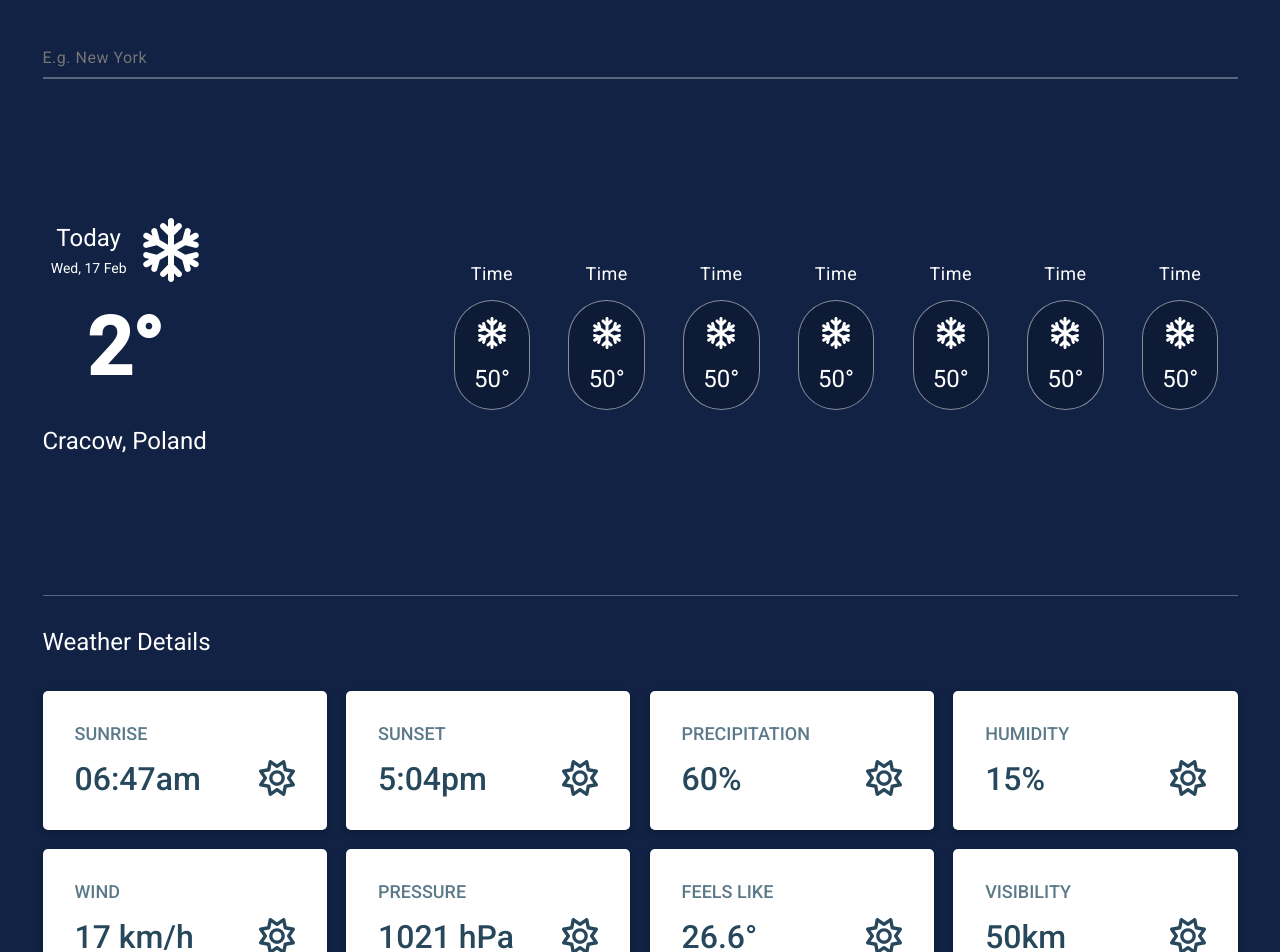
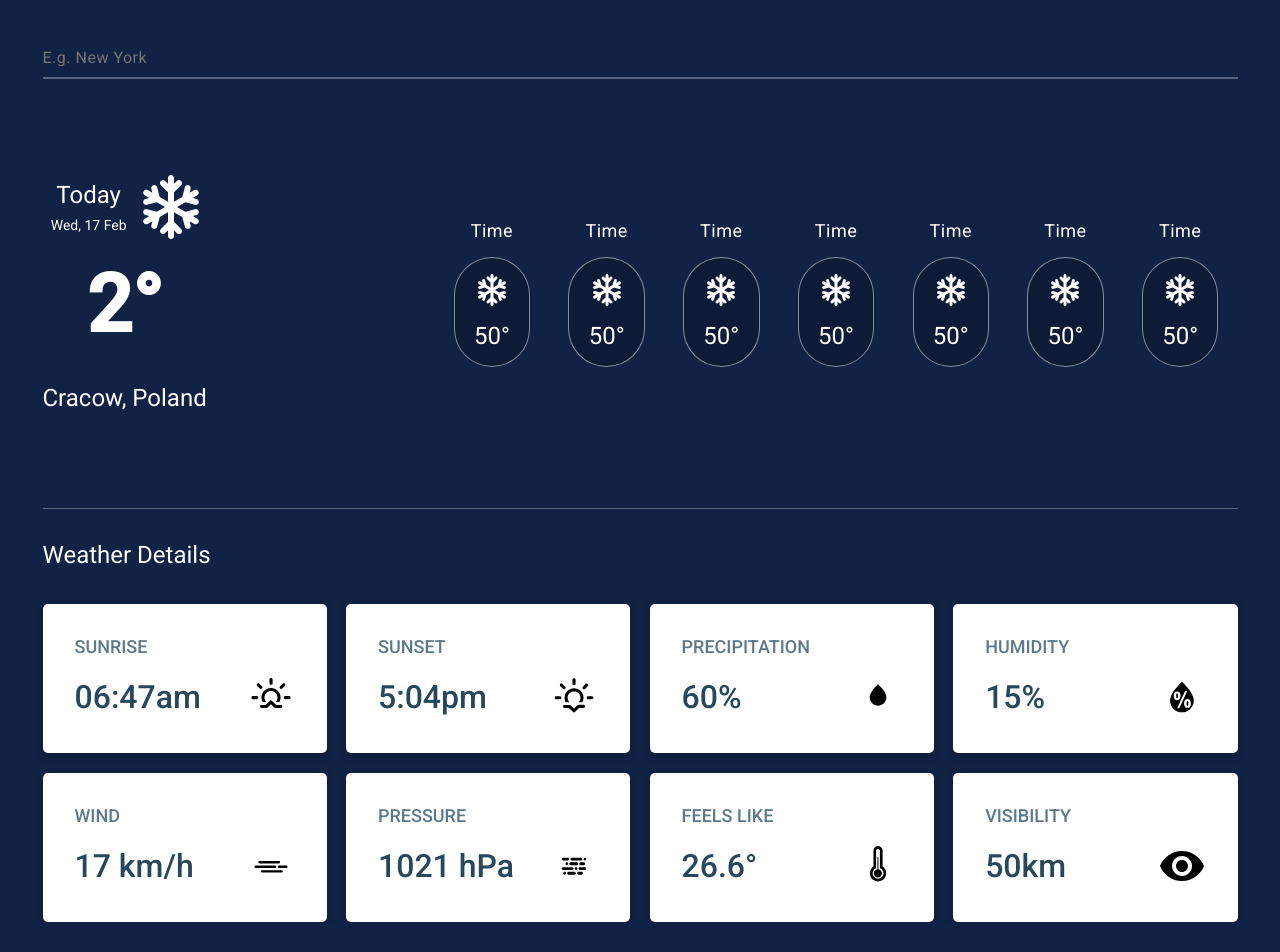
Before and after one commit to danlleo/Weather-App-Diploma-Project, a React (Create React App) app: page / in a window 1280 px wide. Shown: the top 952 px of the page. After the commit the page ends 922 px from the top, so only its background shows below. Built offline with nearby package versions, Linux system fonts and the light colour scheme.

Commit message:
Another update :33

```diff
--- a/package.json
+++ b/package.json
@@ -13,8 +13,10 @@
     "axios": "^0.26.1",
     "react": "^18.0.0",
     "react-dom": "^18.0.0",
+    "react-icons": "^4.3.1",
     "react-redux": "^7.2.8",
     "react-scripts": "5.0.1",
+    "react-spinners": "^0.11.0",
     "redux": "^4.1.2",
     "web-vitals": "^2.1.0"
   },
--- a/src/App.js
+++ b/src/App.js
@@ -2,24 +2,43 @@ import React from "react";
 import Forecast from "./components/Forecast/Forecast";
 import Search from "./components/Search/Search";
 import WeatherData from "./components/WeatherData/WeatherData";
+import { PuffLoader } from "react-spinners";
 import { useSelector } from "react-redux";
 import "./index.css";
 
 const App = () => {
   const loading = useSelector((state) => state.loading);
+  const error = useSelector((state) => state.error);
+
+  const dataContainer = () => {
+    return (
+      <>
+        {error ? (
+          <div style={{ marginTop: "4rem" }}>
+            <img
+              src="https://thedigify.com/image/no-search-found.png"
+              alt="not found"
+            />
+          </div>
+        ) : (
+          <>
+            <Forecast />
+            <WeatherData />
+          </>
+        )}
+      </>
+    );
+  };
 
   return (
     <div className="container">
       <Search />
       {loading ? (
-        <>
-          <h1>Loading...</h1>
-        </>
+        <div style={{ marginTop: "4rem" }}>
+          <PuffLoader color={"var(--main-color)"} />
+        </div>
       ) : (
-        <>
-          <Forecast />
-          <WeatherData />
-        </>
+        dataContainer()
       )}
     </div>
   );
--- a/src/components/Forecast/Forecast.css
+++ b/src/components/Forecast/Forecast.css
@@ -2,6 +2,7 @@
   display: flex;
   justify-content: space-between;
   width: 100%;
+  margin: 6rem 0;
 }
 
 .forecast-container__current {
--- a/src/components/WeatherData/WeatherData.css
+++ b/src/components/WeatherData/WeatherData.css
@@ -39,6 +39,11 @@
 .data-list__item-data {
   display: flex;
   justify-content: space-between;
+  align-items: center;
+}
+
+.data-list__item-data svg {
+  font-size: 48px;
 }
 
 .data-list__item-data h3 {
--- a/src/components/WeatherData/WeatherData.jsx
+++ b/src/components/WeatherData/WeatherData.jsx
@@ -1,6 +1,14 @@
 import React from "react";
-import { FontAwesomeIcon } from "@fortawesome/react-fontawesome";
-import { faSun } from "@fortawesome/free-regular-svg-icons";
+import {
+  WiSunrise,
+  WiSunset,
+  WiHumidity,
+  WiWindy,
+  WiThermometer,
+  WiRaindrop,
+  WiDust,
+} from "react-icons/wi";
+import { MdRemoveRedEye } from "react-icons/md";
 import "./WeatherData.css";
 
 const WeatherData = () => {
@@ -24,10 +32,7 @@ const WeatherData = () => {
           </div>
           <div className="data-list__item-data">
             <h3>06:47am</h3>
-            <FontAwesomeIcon
-              icon={faSun}
-              style={{ color: "#27485C", fontSize: "36px" }}
-            />
+            <WiSunrise />
           </div>
         </div>
         <div className="data-list__item">
@@ -36,10 +41,7 @@ const WeatherData = () => {
           </div>
           <div className="data-list__item-data">
             <h3>5:04pm</h3>
-            <FontAwesomeIcon
-              icon={faSun}
-              style={{ color: "#27485C", fontSize: "36px" }}
-            />
+            <WiSunset />
           </div>
         </div>
         <div className="data-list__item">
@@ -48,10 +50,7 @@ const WeatherData = () => {
           </div>
           <div className="data-list__item-data">
             <h3>60%</h3>
-            <FontAwesomeIcon
-              icon={faSun}
-              style={{ color: "#27485C", fontSize: "36px" }}
-            />
+            <WiRaindrop />
           </div>
         </div>
         <div className="data-list__item">
@@ -60,10 +59,7 @@ const WeatherData = () => {
           </div>
           <div className="data-list__item-data">
             <h3>15%</h3>
-            <FontAwesomeIcon
-              icon={faSun}
-              style={{ color: "#27485C", fontSize: "36px" }}
-            />
+            <WiHumidity />
           </div>
         </div>
         <div className="data-list__item">
@@ -72,10 +68,7 @@ const WeatherData = () => {
           </div>
           <div className="data-list__item-data">
             <h3>17 km/h</h3>
-            <FontAwesomeIcon
-              icon={faSun}
-              style={{ color: "#27485C", fontSize: "36px" }}
-            />
+            <WiWindy />
           </div>
         </div>
         <div className="data-list__item">
@@ -84,10 +77,7 @@ const WeatherData = () => {
           </div>
           <div className="data-list__item-data">
             <h3>1021 hPa</h3>
-            <FontAwesomeIcon
-              icon={faSun}
-              style={{ color: "#27485C", fontSize: "36px" }}
-            />
+            <WiDust />
           </div>
         </div>
         <div className="data-list__item">
@@ -96,10 +86,7 @@ const WeatherData = () => {
           </div>
           <div className="data-list__item-data">
             <h3>26.6°</h3>
-            <FontAwesomeIcon
-              icon={faSun}
-              style={{ color: "#27485C", fontSize: "36px" }}
-            />
+            <WiThermometer />
           </div>
         </div>
         <div className="data-list__item">
@@ -108,10 +95,7 @@ const WeatherData = () => {
           </div>
           <div className="data-list__item-data">
             <h3>50km</h3>
-            <FontAwesomeIcon
-              icon={faSun}
-              style={{ color: "#27485C", fontSize: "36px" }}
-            />
+            <MdRemoveRedEye />
           </div>
         </div>
       </div>
--- a/src/index.css
+++ b/src/index.css
@@ -29,7 +29,6 @@ body {
   justify-content: space-between;
   align-items: center;
   max-width: 1215px;
-  height: 940px;
   padding: 0px 10px;
   margin: 0 auto;
 }
```
Also changed, not shown: 1 other file (tests, documents, lock files or other folders).
